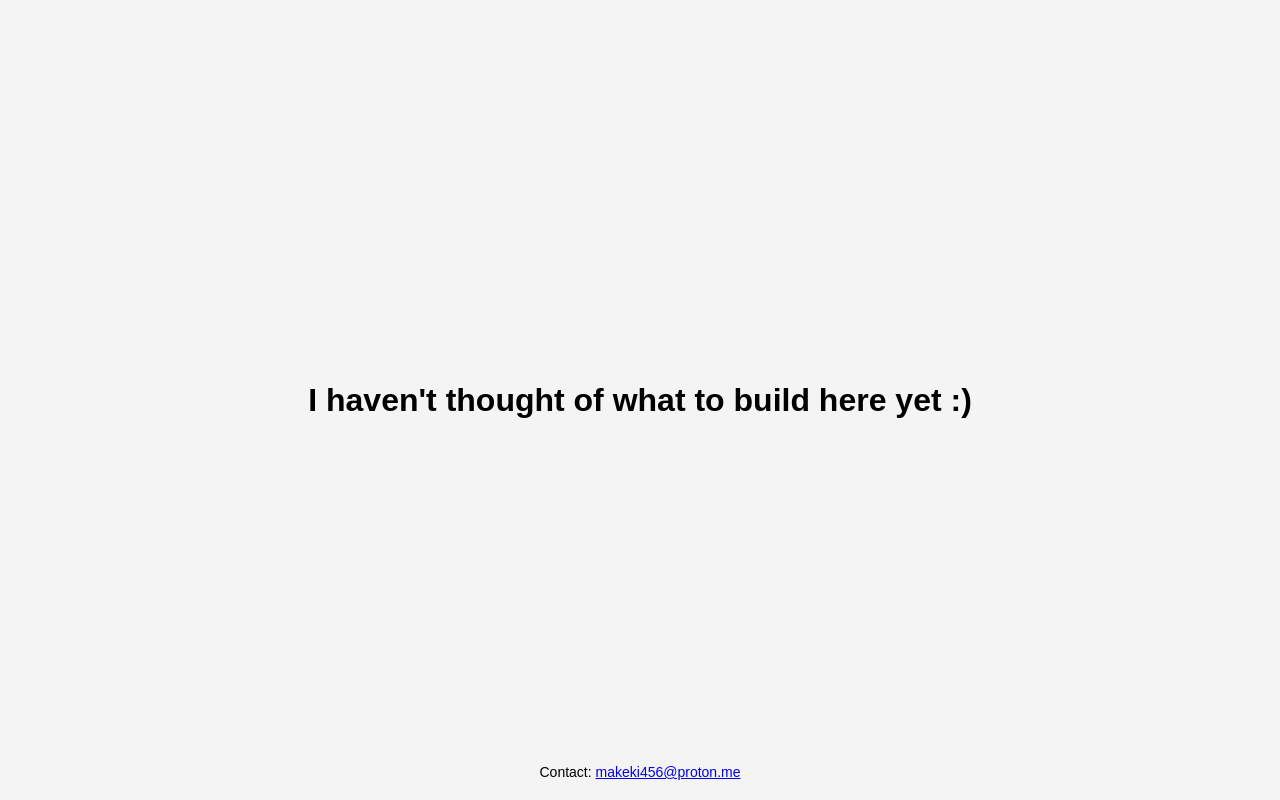
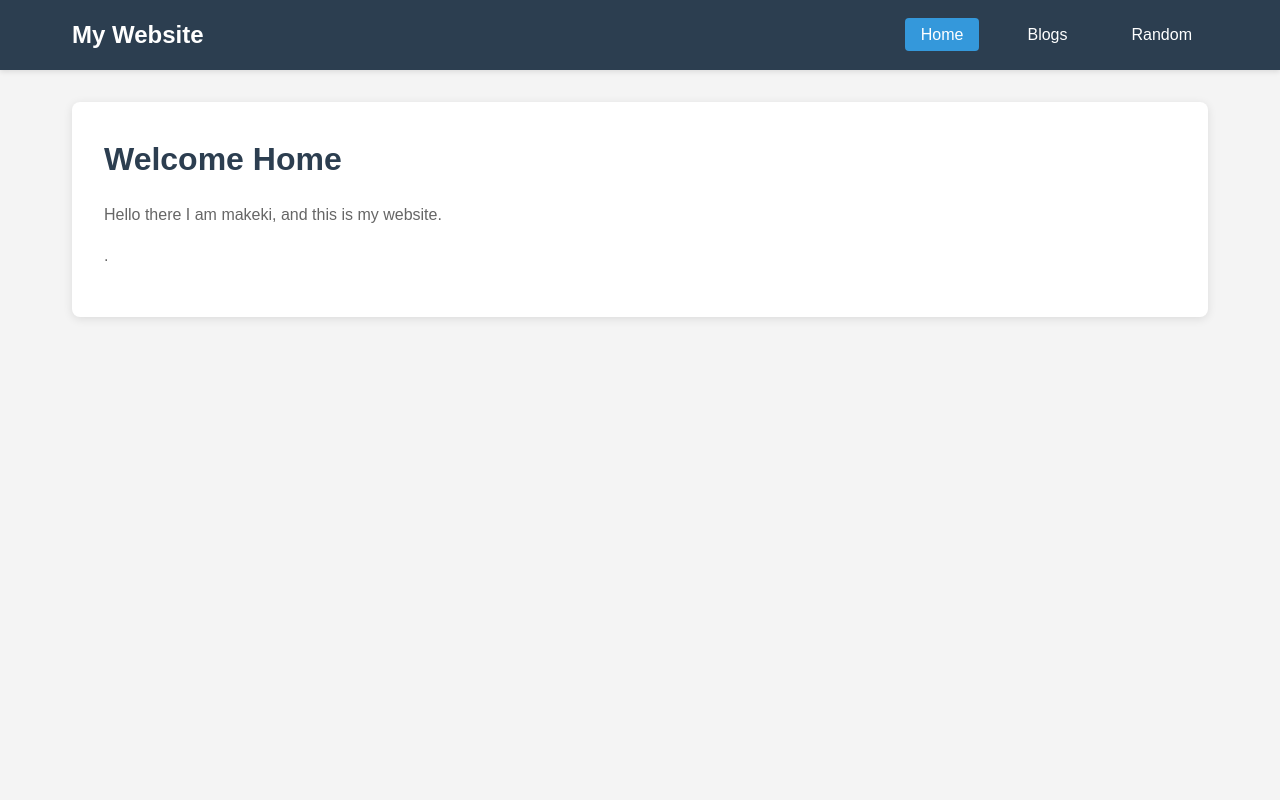
Before and after one commit to make-ki/makeki-xyz, a plain HTML site: page index.html in a window 1280 px wide. Drawn offline with Linux system fonts and the light colour scheme.

Commit message:
Update index.html

```diff
--- a/index.html
+++ b/index.html
@@ -1,33 +1,163 @@
-
-
 <!DOCTYPE html>
 <html lang="en">
 <head>
     <meta charset="UTF-8">
     <meta name="viewport" content="width=device-width, initial-scale=1.0">
-    <title>Coming Soon</title>
+    <title>Simple Website</title>
     <style>
+        * {
+            margin: 0;
+            padding: 0;
+            box-sizing: border-box;
+        }
+
         body {
-            font-family: Arial, sans-serif;
-            text-align: center;
-            margin: 0;
-            display: flex;
-            flex-direction: column;
-            justify-content: center;
-            height: 100vh;
+            font-family: 'Arial', sans-serif;
+            line-height: 1.6;
+            color: #333;
             background-color: #f4f4f4;
         }
-        footer {
-            position: absolute;
-            bottom: 20px;
-            width: 100%;
-            font-size: 14px;
+
+        header {
+            background-color: #2c3e50;
+            color: white;
+            padding: 1rem 0;
+            box-shadow: 0 2px 5px rgba(0,0,0,0.1);
+        }
+
+        nav {
+            max-width: 1200px;
+            margin: 0 auto;
+            display: flex;
+            justify-content: space-between;
+            align-items: center;
+            padding: 0 2rem;
+        }
+
+        .logo {
+            font-size: 1.5rem;
+            font-weight: bold;
+        }
+
+        .nav-links {
+            display: flex;
+            list-style: none;
+            gap: 2rem;
+        }
+
+        .nav-links a {
+            color: white;
+            text-decoration: none;
+            font-weight: 500;
+            transition: color 0.3s ease;
+            padding: 0.5rem 1rem;
+            border-radius: 4px;
+        }
+
+        .nav-links a:hover {
+            background-color: #34495e;
+            color: #ecf0f1;
+        }
+
+        .nav-links a.active {
+            background-color: #3498db;
+        }
+
+        main {
+            max-width: 1200px;
+            margin: 2rem auto;
+            padding: 0 2rem;
+        }
+
+        .content-section {
+            background: white;
+            padding: 2rem;
+            border-radius: 8px;
+            box-shadow: 0 2px 10px rgba(0,0,0,0.1);
+            display: none;
+        }
+
+        .content-section.active {
+            display: block;
+        }
+
+        h1 {
+            color: #2c3e50;
+            margin-bottom: 1rem;
+        }
+
+        p {
+            margin-bottom: 1rem;
+            color: #666;
+        }
+
+        @media (max-width: 768px) {
+            nav {
+                flex-direction: column;
+                gap: 1rem;
+            }
+
+            .nav-links {
+                gap: 1rem;
+            }
+
+            main {
+                margin: 1rem auto;
+                padding: 0 1rem;
+            }
         }
     </style>
 </head>
 <body>
-    <!-- aW1hZ2luZSBiZWluZyB0aGlzIGZyZWU= -->
-    <h1>I haven't thought of what to build here yet :)</h1>
-    <footer>Contact: <a href="mailto:makeki456@proton.me">makeki456@proton.me</a></footer>
+    <header>
+        <nav>
+            <div class="logo">My Website</div>
+            <ul class="nav-links">
+                <li><a href="#" onclick="showSection('home')" class="nav-link active">Home</a></li>
+                <li><a href="#" onclick="showSection('blogs')" class="nav-link">Blogs</a></li>
+                <li><a href="#" onclick="showSection('random')" class="nav-link">Random</a></li>
+            </ul>
+        </nav>
+    </header>
+
+    <main>
+        <div id="home" class="content-section active">
+            <h1>Welcome Home</h1>
+            <p>Hello there I am makeki, and this is my website.</p>
+            <p>.</p>
+        </div>
+
+        <div id="blogs" class="content-section">
+            <h1>Blog Posts</h1>
+            <p>Self marketing they said.</p>
+        </div>
+
+        <div id="random" class="content-section">
+            <h1>Random Stuff</h1>
+            <p>Things that truly matter in life.</p>
+        </div>
+    </main>
+
+    <script>
+        function showSection(sectionName) {
+            // Hide all sections
+            const sections = document.querySelectorAll('.content-section');
+            sections.forEach(section => {
+                section.classList.remove('active');
+            });
+
+            // Remove active class from all nav links
+            const navLinks = document.querySelectorAll('.nav-link');
+            navLinks.forEach(link => {
+                link.classList.remove('active');
+            });
+
+            // Show selected section
+            document.getElementById(sectionName).classList.add('active');
+
+            // Add active class to clicked nav link
+            event.target.classList.add('active');
+        }
+    </script>
 </body>
 </html>
```
